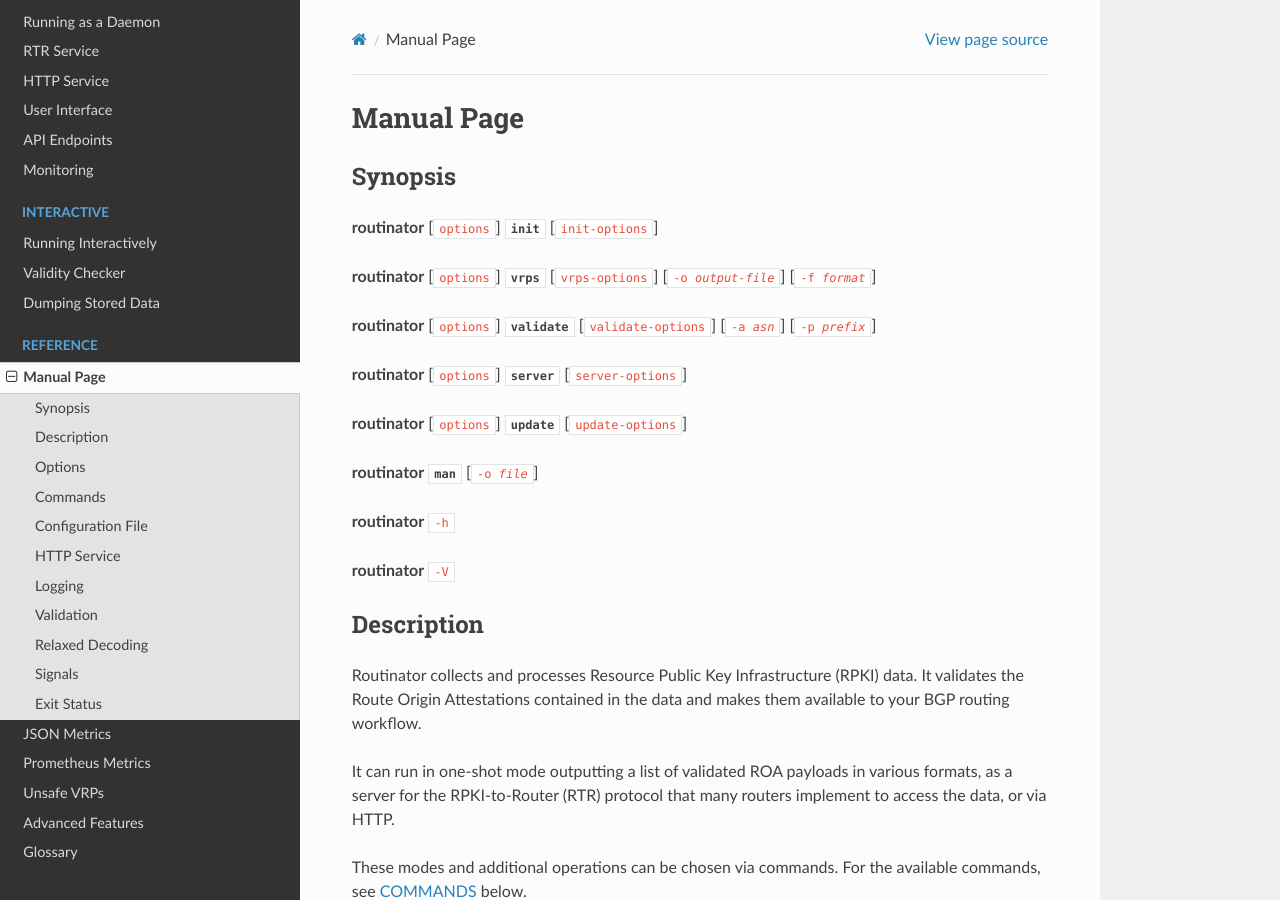
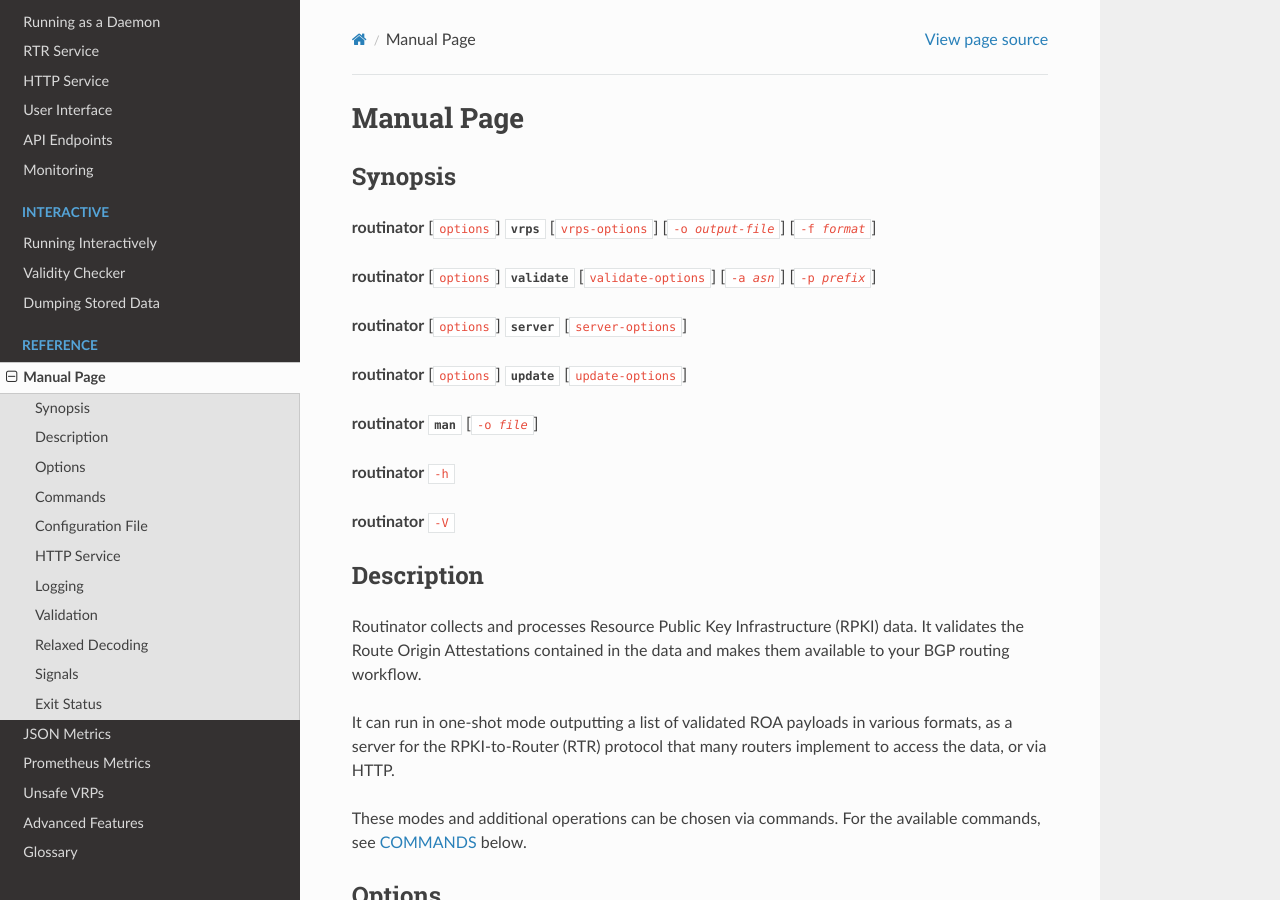
Before and after one commit to NLnetLabs/routinator, a Sphinx documentation site: the page built from doc/manual/source/manual-page.rst, in a window 1280 px wide and 900 px high. Built offline with Sphinx 7.4.7 and the Read the Docs theme 2.0.0, drawn with Linux system fonts in a browser that asks for light colours.

Commit message:
Remove init from Synopsis

```diff
--- a/doc/manual/source/manual-page.rst
+++ b/doc/manual/source/manual-page.rst
@@ -3,8 +3,6 @@
 
 Synopsis
 --------
-
-:program:`routinator` [``options``] :subcmd:`init` [``init-options``]
 
 :program:`routinator` [``options``] :subcmd:`vrps` [``vrps-options``] [:samp:`-o {output-file}`] [:samp:`-f {format}`]
 
```
